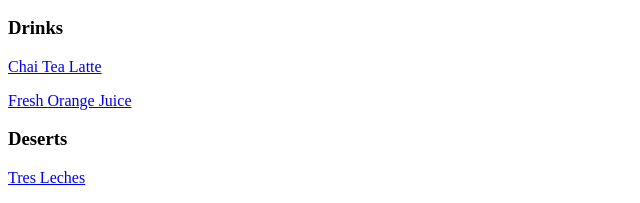
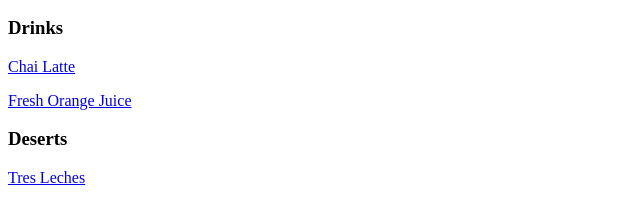
Before and after one commit to richardnguyen165/odin-recipes, a plain HTML site: page index.html in a window 1280 px wide. Shown: the part 502-705 px from the top of the page, 0-640 px from the left. Drawn offline with Linux system fonts and the light colour scheme.

Commit message:
Forgot to retitle the index screen for chai tea latte to chai latte which could confuse the user

```diff
--- a/index.html
+++ b/index.html
@@ -20,7 +20,7 @@
         <p><a href= "./recipes/pho.html">Pho </a></p>
         <p><a href = "./recipes/korean-bbq-galbi.html">Korean BBQ Galbi</a></p>
         <h3>Drinks</h3>
-        <p><a href= "./recipes/chai-latte.html">Chai Tea Latte </a></p>
+        <p><a href= "./recipes/chai-latte.html">Chai Latte </a></p>
         <p><a href= "./recipes/orange-juice.html" > Fresh Orange Juice</a></p>
         <h3>Deserts</h3>
         <p><a href= "./recipes/tres-leches.html" > Tres Leches</a></p>
```
